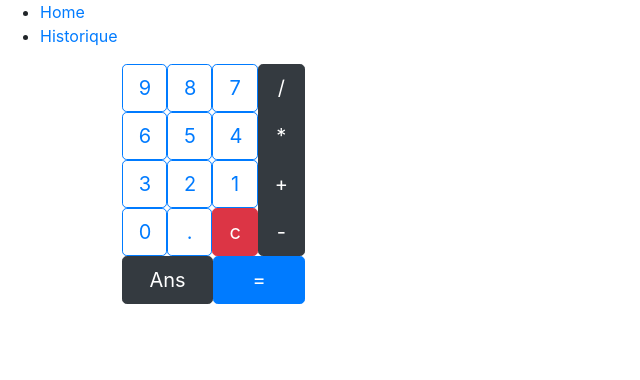
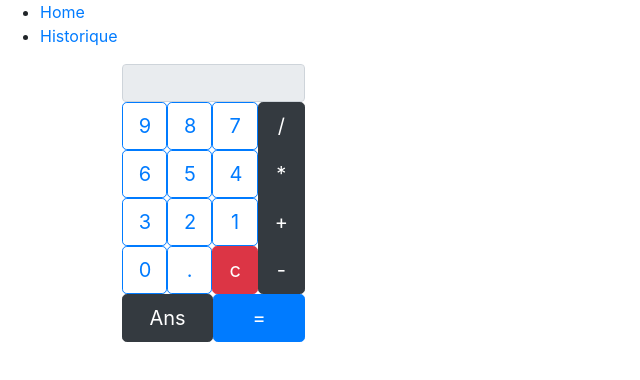
Before and after one commit to antoinelema/calculator, a React (Create React App) app in the folder calculatorInterface/calculator_interface/: page / in a window 1280 px wide. Shown: the top 380 px of the page, without its empty margins (0-640 px from the left). Built offline with nearby package versions, Linux system fonts and the light colour scheme.

Commit message:
Ajout de "l'ecran" de la calculatrice qui se rempli quand on clique sur les boutons

```diff
--- a/calculatorInterface/calculator_interface/src/components/calculator/Calculator.js
+++ b/calculatorInterface/calculator_interface/src/components/calculator/Calculator.js
@@ -7,6 +7,8 @@ export default (props) => {
   Component Calculator
   affiche la calculatrice
   */
+  const [signe, setSigne] = useState([])
+  const [ans, setAns] = useState([])
   let nb_array = Array.apply(null, {length: 10}).map(Number.call, Number).reverse()
   nb_array.push(".","c")
   const symbole = ['/','*','+','-']
@@ -14,7 +16,9 @@ export default (props) => {
   return (
     <div>
       <Col xs={{size:2, offset:1}}>
-
+        <Col className="noPadding">
+          <Input value={signe.join("")} disabled block/>
+        </Col>
           <Row className="noMargin">
             <Col >
               <Row className="nb">
@@ -24,11 +28,15 @@ export default (props) => {
                     <React.Fragment>
                     {nb != "c"?(
                       <Col xs="4" className="noPadding">
-                        <Button color="primary" value={nb} key={nb} btnSize="lg" outline="true"  onClick={()=>{console.log(nb)}}/>
+                        <Button color="primary" value={nb} key={nb} btnSize="lg" outline="true"  onClick={()=>setSigne([
+                          ...signe,nb
+                        ])}/>
                       </Col>
                     ):(
                       <Col xs="4" className="noPadding">
-                        <Button color="danger" value={nb} key={nb} btnSize="lg" onClick={()=>{console.log(nb)}}/>
+                        <Button color="danger" value={nb} key={nb} btnSize="lg" onClick={()=>setSigne([
+                          ""
+                        ])}/>
                       </Col>
                     )}
                     </React.Fragment>
@@ -41,7 +49,9 @@ export default (props) => {
                 <ButtonGroup vertical>
                   {symbole.map(sym=>{
                     return(
-                        <Button color="dark" value={sym} key={sym} btnSize="lg" onClick={()=>{console.log(sym)}}/>
+                      <Button color="dark" value={sym} key={sym} btnSize="lg" onClick={()=>setSigne([
+                        ...signe,sym
+                      ])}/>
                     )
                   })
                   }
```
Lines whose indentation alone changed are shown as unchanged.
